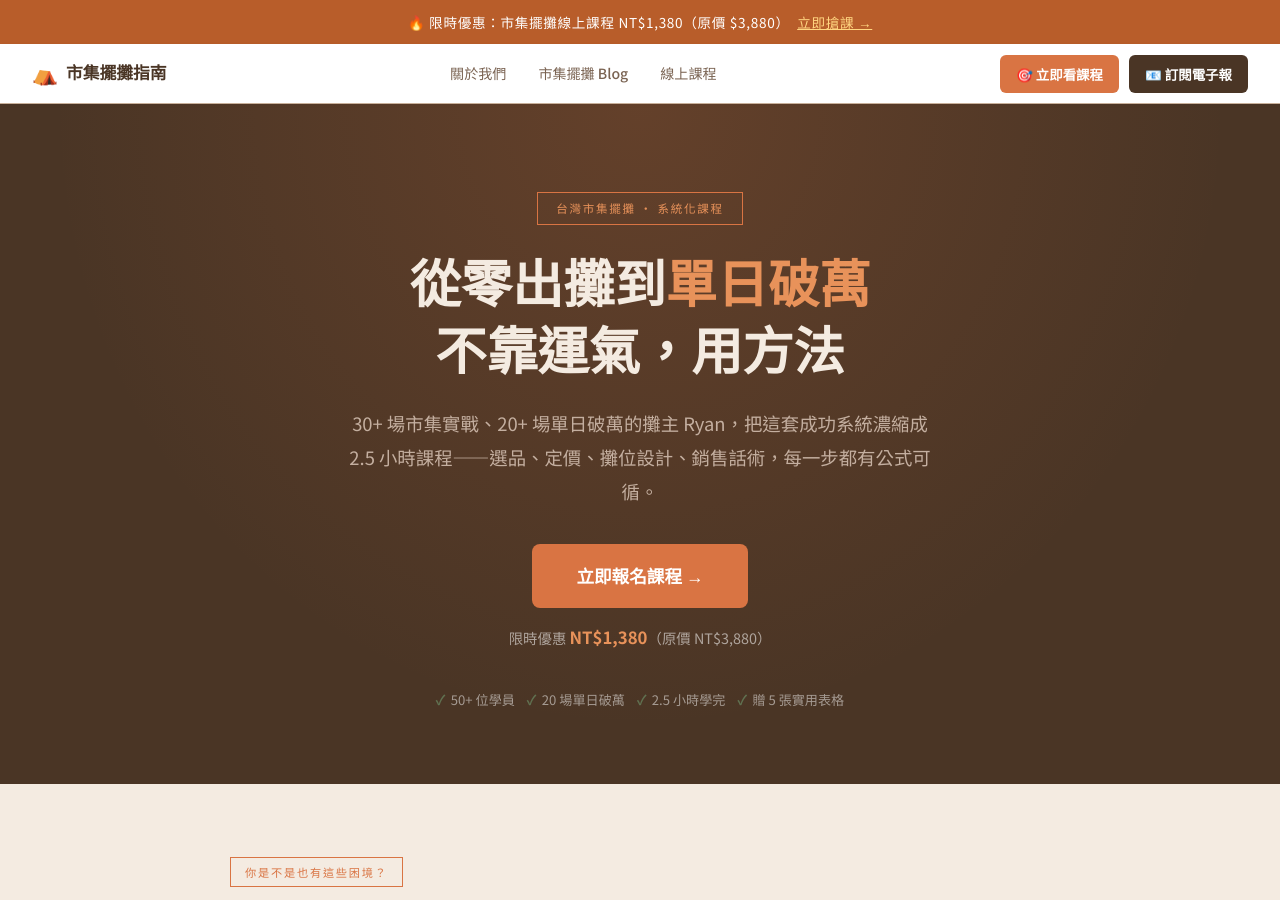
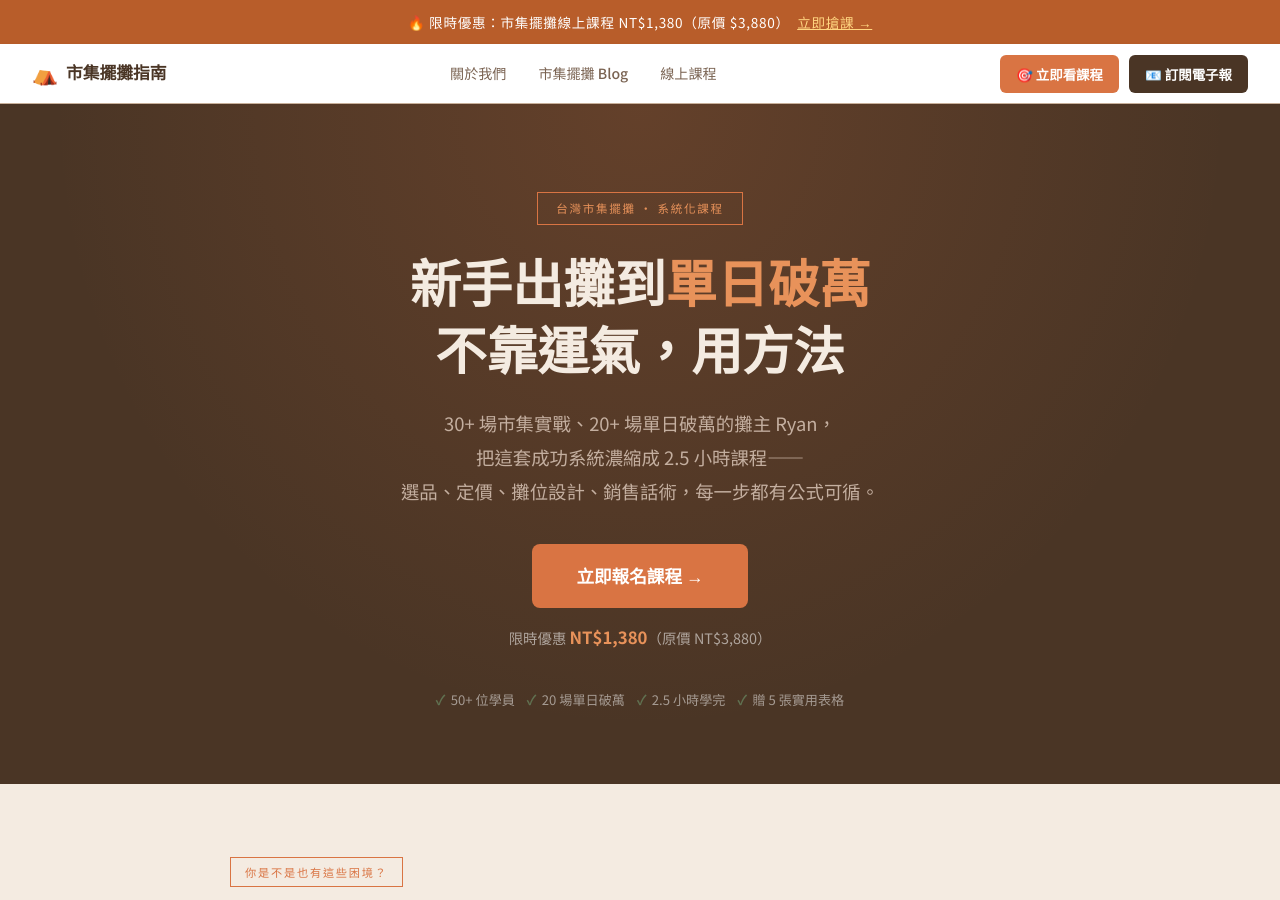
Before and after one commit to bwyt0207/market-stall-guide, a Jekyll site: the page index.html, which Jekyll copies as it is, in a window 1280 px wide and 900 px high. Built offline with Jekyll 4.4.1, drawn with Linux system fonts in a browser that asks for light colours.

Commit message:
fix: update hero copy and subtitle layout
- 從零出攤 → 新手出攤
- 副標題加入換行控制，避免末行只剩一字

Co-Authored-By: Claude Sonnet 4.6 <noreply@anthropic.com>

```diff
--- a/index.html
+++ b/index.html
@@ -1010,8 +1010,8 @@
 <!-- ① HERO -->
 <section class="lp-hero">
   <div class="lp-hero-badge">台灣市集擺攤 · 系統化課程</div>
-  <h1>從零出攤到<em>單日破萬</em><br>不靠運氣，用方法</h1>
-  <p class="lp-hero-sub">30+ 場市集實戰、20+ 場單日破萬的攤主 Ryan，把這套成功系統濃縮成 2.5 小時課程——選品、定價、攤位設計、銷售話術，每一步都有公式可循。</p>
+  <h1>新手出攤到<em>單日破萬</em><br>不靠運氣，用方法</h1>
+  <p class="lp-hero-sub">30+ 場市集實戰、20+ 場單日破萬的攤主 Ryan，<br>把這套成功系統濃縮成 2.5 小時課程——<br>選品、定價、攤位設計、銷售話術，每一步都有公式可循。</p>
   <a href="https://www.pressplay.cc/project/F84147CAF5C8D337BE254B5D3DFB7C62/about" target="_blank" class="lp-btn-cta">立即報名課程 →</a>
   <div class="lp-hero-price">限時優惠 <strong>NT$1,380</strong>（原價 NT$3,880）</div>
   <div class="lp-trust-bar">
```
